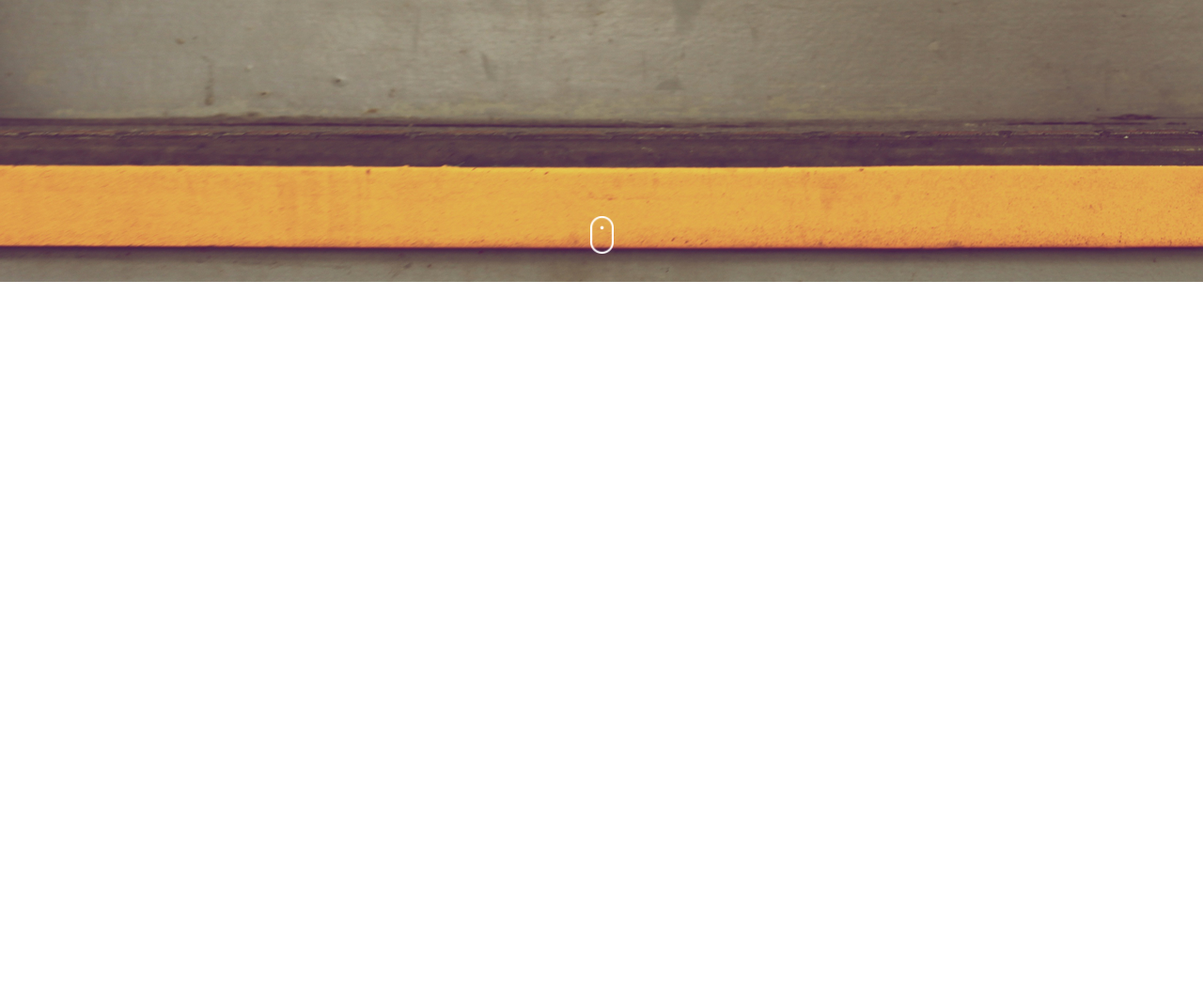
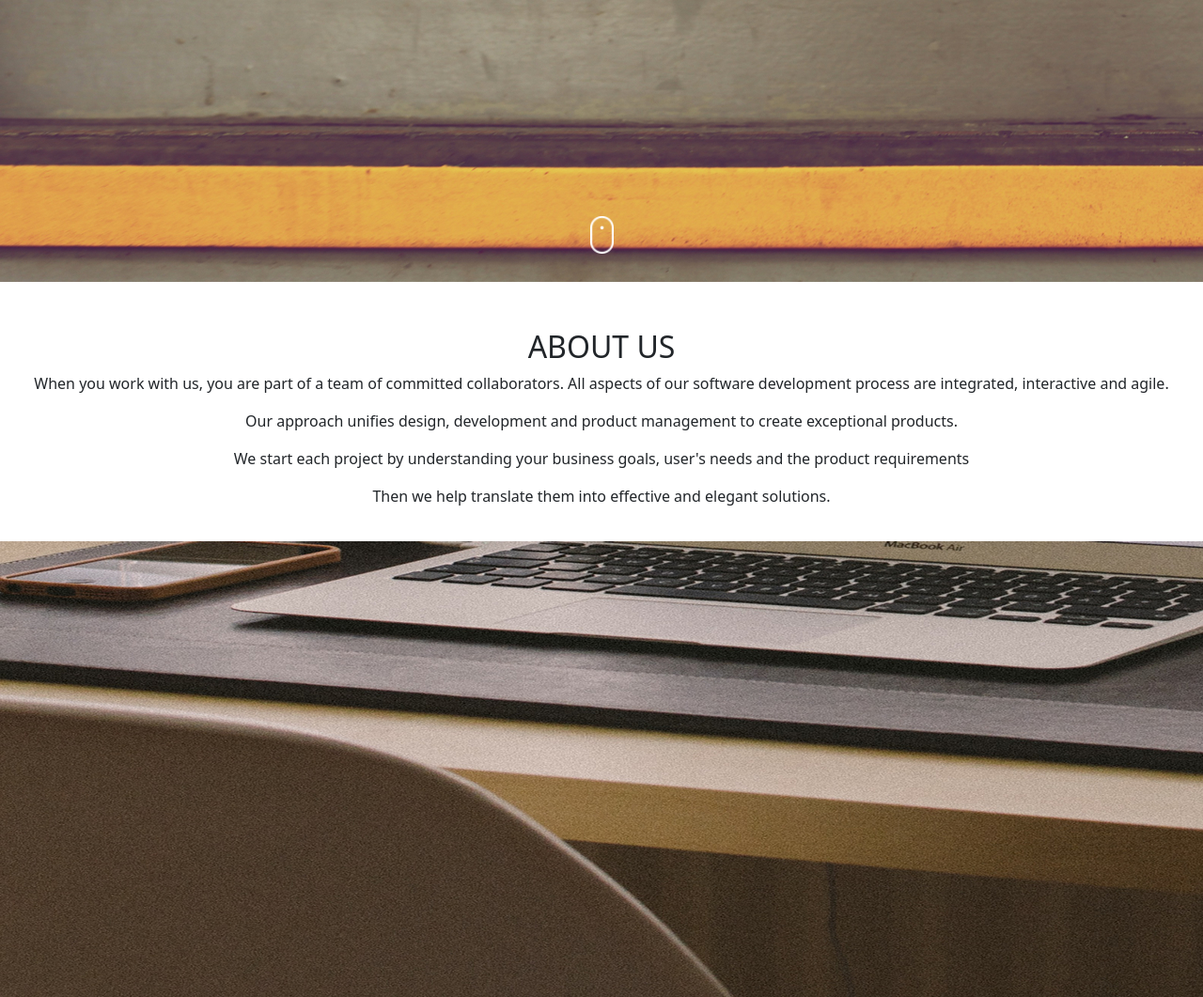
Before and after one commit to iankiplagat/delani-studio, a plain HTML site: page index.html in a window 1280 px wide. Shown: the part 681-1742 px from the top of the page at 94% size. Before the commit the page ends 981 px from the top, so only its background shows below. Drawn offline with nearby package versions, Linux system fonts and the light colour scheme.

Commit message:
add about and s background

```diff
--- a/css/styles.css
+++ b/css/styles.css
@@ -36,3 +36,14 @@
   bottom: 30px;
   position: absolute;
 }
+
+.about {
+  text-align: center;
+  padding-top: 50px;
+  padding-bottom: 20px;
+}
+
+.s-background {
+  background: url(../images/backgrounds/s_image.jpg);
+  height: 485px;
+}
--- a/index.html
+++ b/index.html
@@ -16,12 +16,38 @@
   <body>
     <div class="background">
       <div class="header">
-        <i class="delani-icon"><img src="/images/logo/logo.png" alt=""></i>
-        <div ><h1 class="icon">WELCOME <br>TO DELANI STUDIO</h1><h6>AMAZING PEOPLE ARE MAKING AMAZING DESIGNS IN A FUN ENVIRONMENT</h6></div>
+        <i class="delani-icon"><img src="/images/logo/logo.png" alt="" /></i>
+        <div>
+          <h1 class="icon">WELCOME <br />TO DELANI STUDIO</h1>
+          <h6>
+            AMAZING PEOPLE ARE MAKING AMAZING DESIGNS IN A FUN ENVIRONMENT
+          </h6>
+        </div>
       </div>
-      <div class="mouse"><img src="/images/mouse_click.png" width="25px" alt=""></div>
+      <div class="mouse">
+        <img src="/images/mouse_click.png" width="25px" alt="" />
+      </div>
     </div>
+    <div class="about">
+      <h2>ABOUT US</h2>
+      <p>
+        When you work with us, you are part of a team of committed
+        collaborators. All aspects of our software development process are
+        integrated, interactive and agile.
+      </p>
+      <p>
+        Our approach unifies design, development and product management to
+        create exceptional products.
+      </p>
+      <p>
+        We start each project by understanding your business goals, user's needs
+        and the product requirements
+      </p>
+      <p>Then we help translate them into effective and elegant solutions.</p>
+    </div>
+    <div class="s-background">
 
+    </div>
 
     <script
       src="https://cdn.jsdelivr.net/npm/@popperjs/core@2.6.0/dist/umd/popper.min.js"
```
